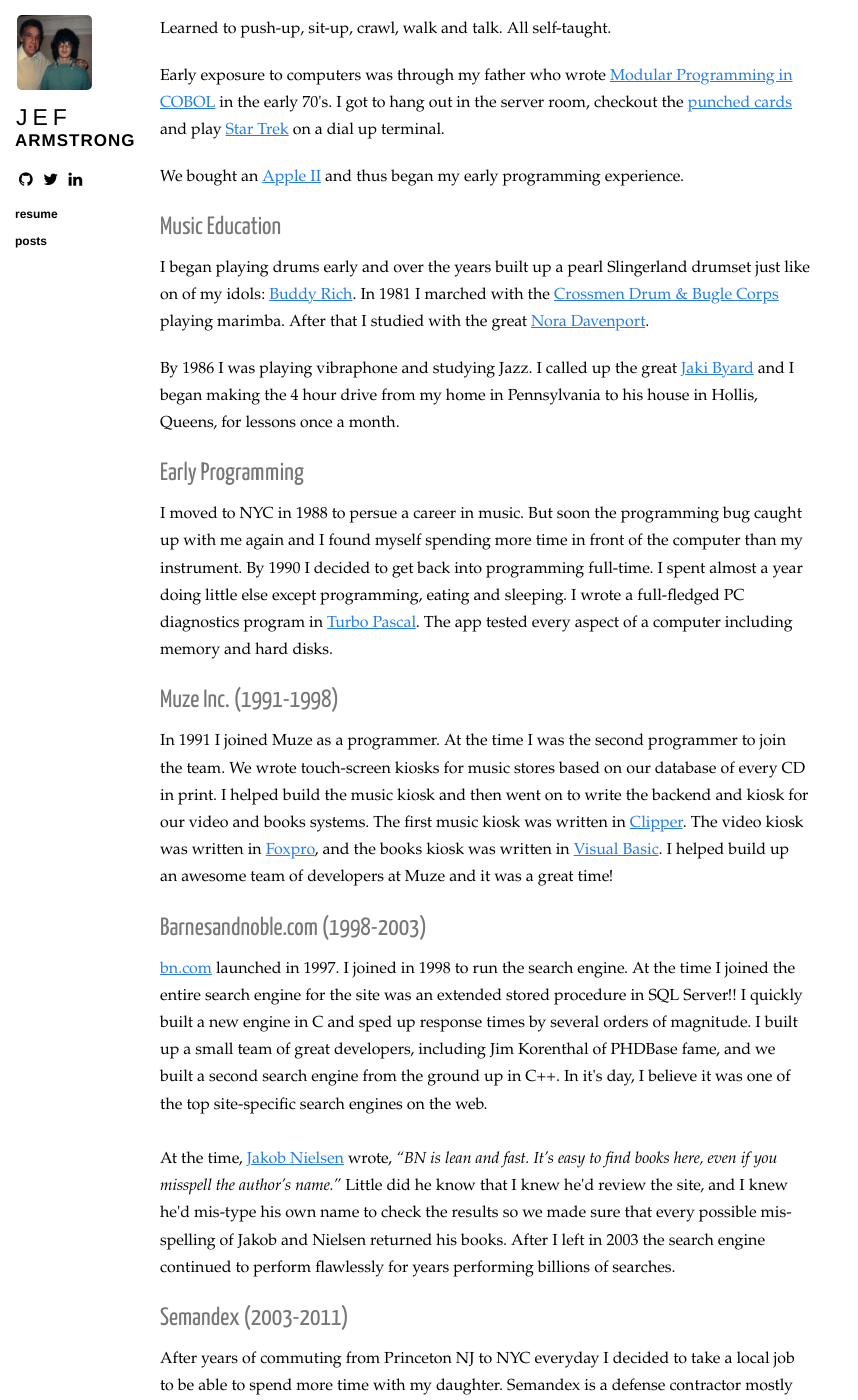
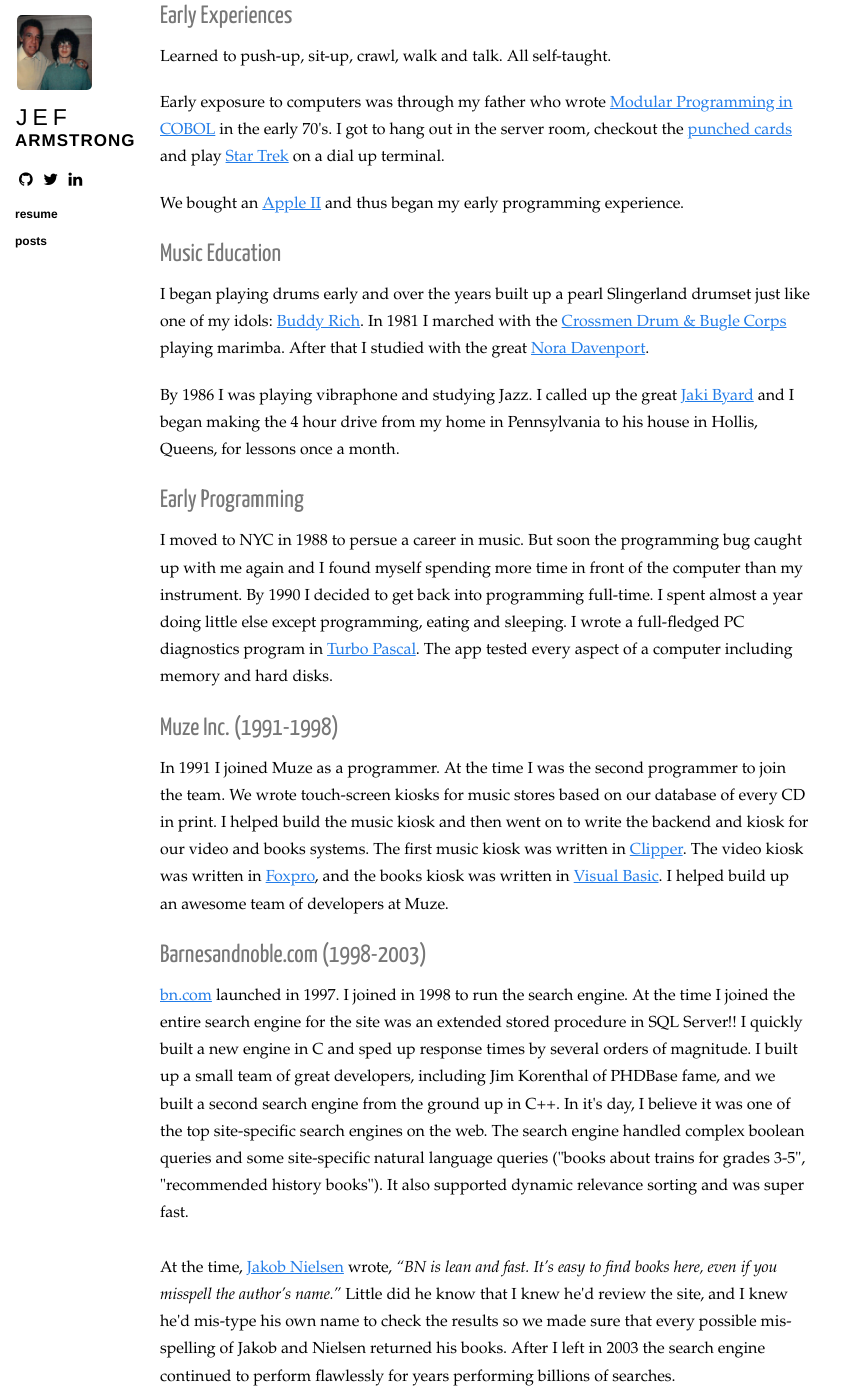
Before and after one commit to jefarmstrong/jefarmstrong.github.io, a Jekyll site: the page built from pages/resume.html, in a window 1280 px wide and 1400 px high, scrolled down 219 px. Shown: the whole window, without its empty margins (0-858 px from the left). Built offline with Jekyll 4.4.1, drawn with Linux system fonts in a browser that asks for light colours; nearby versions of some CDN libraries; some of the changed text lies outside the part shown.

Commit message:
changed resume

```diff
--- a/pages/resume.html
+++ b/pages/resume.html
@@ -7,24 +7,24 @@
   <h1>{{ site.name }}</h1>
 
   <h3>tl;dr</h3>
-  <p>Seasoned programmer with experience building world-class apps. Lately I've been using Node.js with MongoDB. I have written a search engine in C++, and server apps in Java. </p>
+  <p>Seasoned programmer with experience building world-class apps. Lately I've been using Node.js with MongoDB and Objective-C for iOS apps. I have written a search engine in C++, and server apps in Java. I love to build stuff.</p>
 
   <h3>Early Experiences</h3>
   <p>Learned to push-up, sit-up, crawl, walk and talk. All self-taught.</p>
   <p>Early exposure to computers was through my father who wrote <a href="http://www.amazon.com/Modular-Programming-Cobol-Business-Processing/dp/0471033251">Modular Programming in COBOL</a> in the early 70's. I got to hang out in the server room, checkout the <a href="http://en.wikipedia.org/wiki/Computer_programming_in_the_punched_card_era">punched cards</a> and play <a href="http://en.wikipedia.org/wiki/Star_Trek_(text_game)">Star Trek</a> on a dial up terminal.</p>
   <p>We bought an <a href="http://en.wikipedia.org/wiki/Apple_II_family">Apple II</a> and thus began my early programming experience.</p>
   <h3>Music Education</h3>
-  <p>I began playing drums early and over the years built up a pearl Slingerland drumset just like on of my idols: <a href="http://en.wikipedia.org/wiki/Buddy_Rich">Buddy Rich</a>. In 1981 I marched with the <a href="http://crossmen.org">Crossmen Drum & Bugle Corps</a> playing marimba. After that I studied with the great <a href="/pages/nora.html">Nora Davenport</a>.</p>
+  <p>I began playing drums early and over the years built up a pearl Slingerland drumset just like one of my idols: <a href="http://en.wikipedia.org/wiki/Buddy_Rich">Buddy Rich</a>. In 1981 I marched with the <a href="http://crossmen.org">Crossmen Drum & Bugle Corps</a> playing marimba. After that I studied with the great <a href="/pages/nora.html">Nora Davenport</a>.</p>
   <p>By 1986 I was playing vibraphone and studying Jazz. I called up the great <a href="http://en.wikipedia.org/wiki/Jaki_Byard">Jaki Byard</a> and I began making the 4 hour drive from my home in Pennsylvania to his house in Hollis, Queens, for lessons once a month.
   </p>
   <h3>Early Programming</h3>
   <p>I moved to NYC in 1988 to persue a career in music. But soon the programming bug caught up with me again and I found myself spending more time in front of the computer than my instrument. By 1990 I decided to get back into programming full-time. I spent almost a year doing little else except programming, eating and sleeping. I wrote a full-fledged PC diagnostics program in <a href="http://en.wikipedia.org/wiki/turbo_pascal">Turbo Pascal</a>. The app tested every aspect of a computer including memory and hard disks.
   </p>
   <h3>Muze Inc. (1991-1998)</h3>
-  <p>In 1991 I joined Muze as a programmer. At the time I was the second programmer to join the team. We wrote touch-screen kiosks for music stores based on our database of every CD in print. I helped build the music kiosk and then went on to write the backend and kiosk for our video and books systems. The first music kiosk was written in <a href="http://en.wikipedia.org/wiki/Clipper_(programming_language)">Clipper</a>. The video kiosk was written in <a href="http://en.wikipedia.org/wiki/Visual_FoxPro">Foxpro</a>, and the books kiosk was written in <a href="http://en.wikipedia.org/wiki/visual_basic">Visual Basic</a>. I helped build up an awesome team of developers at Muze and it was a great time!
+  <p>In 1991 I joined Muze as a programmer. At the time I was the second programmer to join the team. We wrote touch-screen kiosks for music stores based on our database of every CD in print. I helped build the music kiosk and then went on to write the backend and kiosk for our video and books systems. The first music kiosk was written in <a href="http://en.wikipedia.org/wiki/Clipper_(programming_language)">Clipper</a>. The video kiosk was written in <a href="http://en.wikipedia.org/wiki/Visual_FoxPro">Foxpro</a>, and the books kiosk was written in <a href="http://en.wikipedia.org/wiki/visual_basic">Visual Basic</a>. I helped build up an awesome team of developers at Muze.
   </p>
   <h3>Barnesandnoble.com (1998-2003)</h3>
-  <p><a href="http://bn.com">bn.com</a> launched in 1997. I joined in 1998 to run the search engine. At the time I joined the entire search engine for the site was an extended stored procedure in SQL Server!! I quickly built a new engine in C and sped up response times by several orders of magnitude. I built up a small team of great developers, including Jim Korenthal of PHDBase fame, and we built a second search engine from the ground up in C++. In it's day, I believe it was one of the top site-specific search engines on the web.
+  <p><a href="http://bn.com">bn.com</a> launched in 1997. I joined in 1998 to run the search engine. At the time I joined the entire search engine for the site was an extended stored procedure in SQL Server!! I quickly built a new engine in C and sped up response times by several orders of magnitude. I built up a small team of great developers, including Jim Korenthal of PHDBase fame, and we built a second search engine from the ground up in C++. In it's day, I believe it was one of the top site-specific search engines on the web. The search engine handled complex boolean queries and some site-specific natural language queries ("books about trains for grades 3-5", "recommended history books"). It also supported dynamic relevance sorting and was super fast.
   <br/><br/>
   At the time, <a href="http://www.nngroup.com/people/jakob-nielsen/">Jakob Nielsen</a> wrote, <i>“BN is lean and fast. It’s easy to find books here, even if you misspell the author’s name.”</i> Little did he know that I knew he'd review the site, and I knew he'd mis-type his own name to check the results so we made sure that every possible mis-spelling of Jakob and Nielsen returned his books. After I left in 2003 the search engine continued to perform flawlessly for years performing billions of searches.</p>
   <h3>Semandex (2003-2011)</h3>
```
